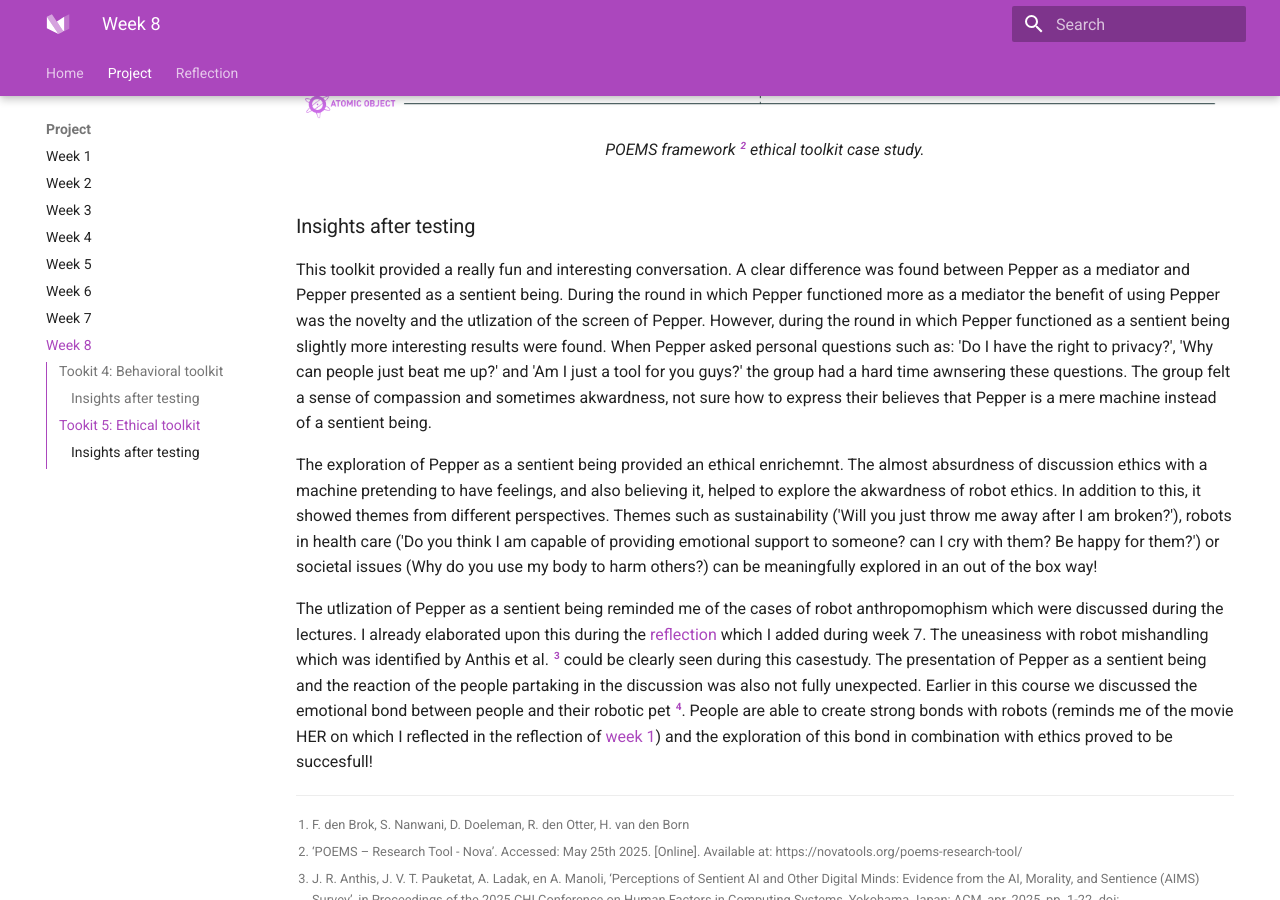
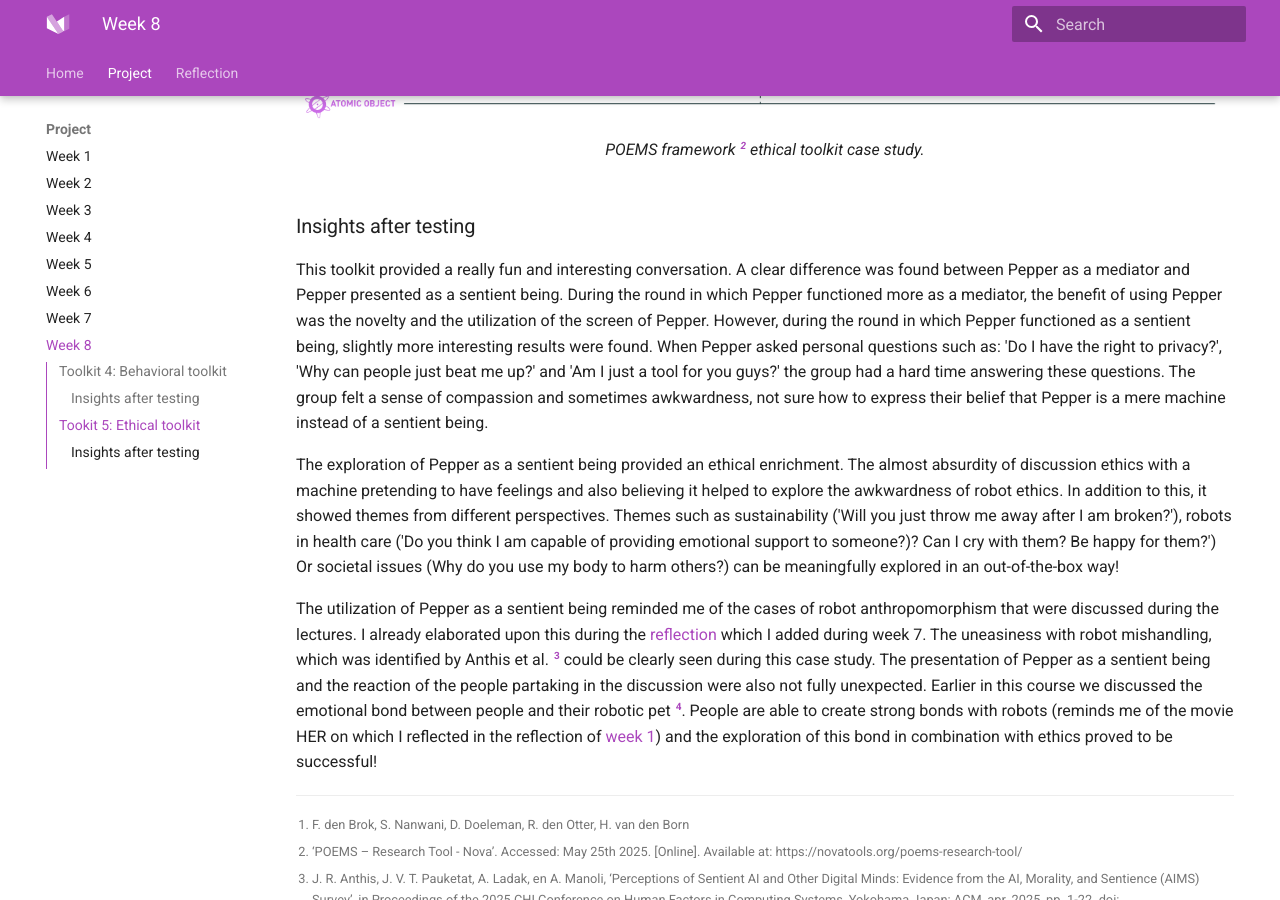
Before and after one commit to HilkeB/social-robot-design-portfolio, an MkDocs documentation site: the page built from docs/project8.md, in a window 1280 px wide and 900 px high, scrolled down 3693 px. Built offline with MkDocs 1.6.1 and Material for MkDocs 9.7.7, drawn with Linux system fonts in a browser that asks for light colours; some of the changed text lies outside the part shown.

Commit message:
Grammar checked project6,7,8

```diff
--- a/docs/project8.md
+++ b/docs/project8.md
@@ -3,51 +3,48 @@
   - footer
 ---
 
-During this week’s project meeting a case study was conducted to test the created behavior- and ethical toolkits.
+During this week’s project meeting, a case study was conducted to test the created behavior- and ethical toolkits.
 
-## Tookit 4: Behavioral toolkit
-During the [sixth week](project6.md) of this course a behavioral toolkit was created by my group and I [^1]. To test this toolkit a total of five character sheets were physicalized by F. den Brok:
+## Toolkit 4: Behavioral toolkit
+During the [sixth week](project6.md) of this course, a behavioral toolkit was created by my group and I [^1]. To test this toolkit, a total of five character sheets were physicalized by F. den Brok:
 
 ![personality sheets](images/personalities.jpg)
 /// caption
-Personality sheets physicalized by F. den Brok.
+Personality sheets were physicalized by F. den Brok.
 ///
 
-To test this toolkit we took inspiration from the theater style type of exploration as shown during multiple lectures. A total of three groupmembers part took in the role playing, the other two group members wathced and took on the role of observer and notetaker. The toolkit was tested during the following scenario:
+To test this toolkit, we took inspiration from the theater-style type of exploration as shown during multiple lectures. A total of three group members took part in the role-playing; the other two group members watched and took on the roles of observer and notetaker. The toolkit was tested during the following scenario:
 
-- ROSE is a care robot which is being utilized in an elderly care home. In this elderly care home the patients need personalized care. A caregiver who nows the patients chooses the fitting personality type for ROSE and after this ROSE is ready to help the patients.
+- ROSE is a care robot that is being utilized in an elderly care home. In this elderly care home, the patients need personalized care. A caregiver who knows the patients chooses the fitting personality type for ROSE and after this, ROSE is ready to help the patients.
 
-Below a video of two of the runs can be found. The first patient was a grumpy old man who only wants to take ble pills. Unfortunately his pills are not blue. The caregiver selected the protector personality for ROSE since the paient needs clear communication and a firm hand. During the second scenario ROSE encounters an old lady who is roaming around the halls of the care home. Unsure how to get back to the living room she accepts the assistance of ROSE who is progammed as an empath.
+Below, a video of two of the runs can be found. The first patient was a grumpy old man who only wanted to take blue pills. Unfortunately, his pills are not blue. The caregiver selected the protector personality for ROSE since the patient needs clear communication and a firm hand. During the second scenario, ROSE encounters an old lady who is roaming around the halls of the care home. Unsure how to get back to the living room, she accepts the assistance of ROSE who is programmed as an empath.
 
 <iframe width="560" height="315" src="https://www.youtube-nocookie.com/embed/sDCIbt0dpWc?si=sDCIbt0dpWcuf" title="Exploration of different ROSE personalities" frameborder="0" allow="accelerometer; autoplay; clipboard-write; encrypted-media; gyroscope; picture-in-picture; web-share" referrerpolicy="strict-origin-when-cross-origin" allowfullscreen></iframe>
 
-The video above was published with the consent of the people who were filmed. However, to protect their privacy online, the roles POEMS framework below are not specified. This to ensure that the names of the people visible in the video are not directely linkable to their image.
+The video above was published with the consent of the people who were filmed. However, to protect their privacy online, the roles POEMS framework below are not specified. This is to ensure that the names of the people visible in the video are not directly linkable to their image.
 
-![POEMS framework bheavioural toolkit case study](images/behavioural_casestudy.png)
+![POEMS framework behavioral toolkit case study](images/behavioural_casestudy.png)
 /// caption
-POEMS framework [^2] behavioural toolkit case study.
+POEMS framework [^2] behavioral toolkit case study.
 ///
 
 ### Insights after testing
-The behavioural toolkit allowed us to explore the influence of different personalities of ROSE. The theater approach as often mentoined during the lectures also allowed for fun and open ended exploration. It was concluded that the costumization of ROSE can be helpful to ensure that elderly patients feel safe and receive the care that they need. One this which we did not do during the case study is reviewing the same scenario with different personality types. Currently we only explored to personality types which we deemed to be the best fit to the scenario's. It would have been interesting to see how the scenario's would have played out when ROSE is programmed differently.
-
-
+The behavioral toolkit allowed us to explore the influence of different personalities of ROSE. The theater approach, as often mentioned during the lectures, also allowed for fun and open-ended exploration. It was concluded that the customization of ROSE can be helpful to ensure that elderly patients feel safe and receive the care that they need. One thing we did not do during the case study was review the same scenario with different personality types. Currently, we only explored personality types that we deemed to be the best fit to the scenario's. It would have been interesting to see how the scenarios would have played out when ROSE is programmed differently.
 
 ## Tookit 5: Ethical toolkit
-During the [seventh week](project7.md) an ethical toolkit was created by my group and I [^1]. This toolkit was also tested on 10-07-2025 in Design Lab. Two of my groupmemembers (D. Doeleman and R. Den Otter) prepared to content of the conversation. Just like the behavioural toolkit, this toolkit was also tested via role playing. The two earlier mentioned groupmembers play Pepper who showed videos on his tables. R. Den Otter created a scenario in which Pepper had the role of mediator while D. Doeleman created a scenario in which Pepper presented himself as a sentient being.
+During the [seventh week](project7.md) an ethical toolkit was created by my group and I [^1]. This toolkit was also tested on 10-07-2025 in Design Lab. Two of my group members (D. Doeleman and R. Den Otter) prepared the content of the conversation. Just like the behavioral toolkit, this toolkit was also tested via role playing. The two earlier mentioned group members play Pepper who showed videos on his tables. R. Den Otter created a scenario in which Pepper had the role of mediator, while D. Doeleman created a scenario in which Pepper presented himself as a sentient being.
 
-![POEMS framework bheavioural toolkit case study](images/ethical_casestudy.png)
+![POEMS framework behavioral toolkit case study](images/ethical_casestudy.png)
 /// caption
 POEMS framework [^2] ethical toolkit case study.
 ///
 
 ### Insights after testing
-This toolkit provided a really fun and interesting conversation. A clear difference was found between Pepper as a mediator and Pepper presented as a sentient being. During the round in which Pepper functioned more as a mediator the benefit of using Pepper was the novelty and the utlization of the screen of Pepper. However, during the round in which Pepper functioned as a sentient being slightly more interesting results were found. When Pepper asked personal questions such as: 'Do I have the right to privacy?', 'Why can people just beat me up?' and 'Am I just a tool for you guys?' the group had a hard time awnsering these questions. The group felt a sense of compassion and sometimes akwardness, not sure how to express their believes that Pepper is a mere machine instead of a sentient being.
+This toolkit provided a really fun and interesting conversation. A clear difference was found between Pepper as a mediator and Pepper presented as a sentient being. During the round in which Pepper functioned more as a mediator, the benefit of using Pepper was the novelty and the utilization of the screen of Pepper. However, during the round in which Pepper functioned as a sentient being, slightly more interesting results were found. When Pepper asked personal questions such as: 'Do I have the right to privacy?', 'Why can people just beat me up?' and 'Am I just a tool for you guys?' the group had a hard time answering these questions. The group felt a sense of compassion and sometimes awkwardness, not sure how to express their belief that Pepper is a mere machine instead of a sentient being.
 
-The exploration of Pepper as a sentient being provided an ethical enrichemnt. The almost absurdness of discussion ethics with a machine pretending to have feelings, and also believing it, helped to explore the akwardness of robot ethics. In addition to this, it showed themes from different perspectives. Themes such as sustainability ('Will you just throw me away after I am broken?'), robots in health care ('Do you think I am capable of providing emotional support to someone? can I cry with them? Be happy for them?') or societal issues (Why do you use my body to harm others?) can be meaningfully explored in an out of the box way!
+The exploration of Pepper as a sentient being provided an ethical enrichment. The almost absurdity of discussion ethics with a machine pretending to have feelings and also believing it helped to explore the awkwardness of robot ethics. In addition to this, it showed themes from different perspectives. Themes such as sustainability ('Will you just throw me away after I am broken?'), robots in health care ('Do you think I am capable of providing emotional support to someone?)? Can I cry with them? Be happy for them?') Or societal issues (Why do you use my body to harm others?) can be meaningfully explored in an out-of-the-box way!
 
-The utlization of Pepper as a sentient being reminded me of the cases of robot anthropomophism which were discussed during the lectures. I already elaborated upon this during the [reflection](reflection7.md) which I added during week 7. The uneasiness with robot mishandling which was identified by Anthis et al. [^3] could be clearly seen during this casestudy. The presentation of Pepper as a sentient being and the reaction of the people partaking in the discussion was also not fully unexpected. Earlier in this course we discussed the emotional bond between people and their robotic pet [^4]. People are able to create strong bonds with robots (reminds me of the movie HER on which I reflected in the reflection of [week 1](reflection1.md)) and the exploration of this bond in combination with ethics proved to be succesfull!
-
+The utilization of Pepper as a sentient being reminded me of the cases of robot anthropomorphism that were discussed during the lectures. I already elaborated upon this during the [reflection](reflection7.md) which I added during week 7. The uneasiness with robot mishandling, which was identified by Anthis et al. [^3] could be clearly seen during this case study. The presentation of Pepper as a sentient being and the reaction of the people partaking in the discussion were also not fully unexpected. Earlier in this course we discussed the emotional bond between people and their robotic pet [^4]. People are able to create strong bonds with robots (reminds me of the movie HER on which I reflected in the reflection of [week 1](reflection1.md)) and the exploration of this bond in combination with ethics proved to be successful!
 
 [^1]: F. den Brok, S. Nanwani, D. Doeleman, R. den Otter, H. van den Born
 [^2]: ‘POEMS – Research Tool - Nova’. Accessed: May 25th 2025. [Online]. Available at: https://novatools.org/poems-research-tool/
```
Also changed, not shown: docs/project6.md (+3 -3 lines), docs/project7.md (+8 -8 lines).
